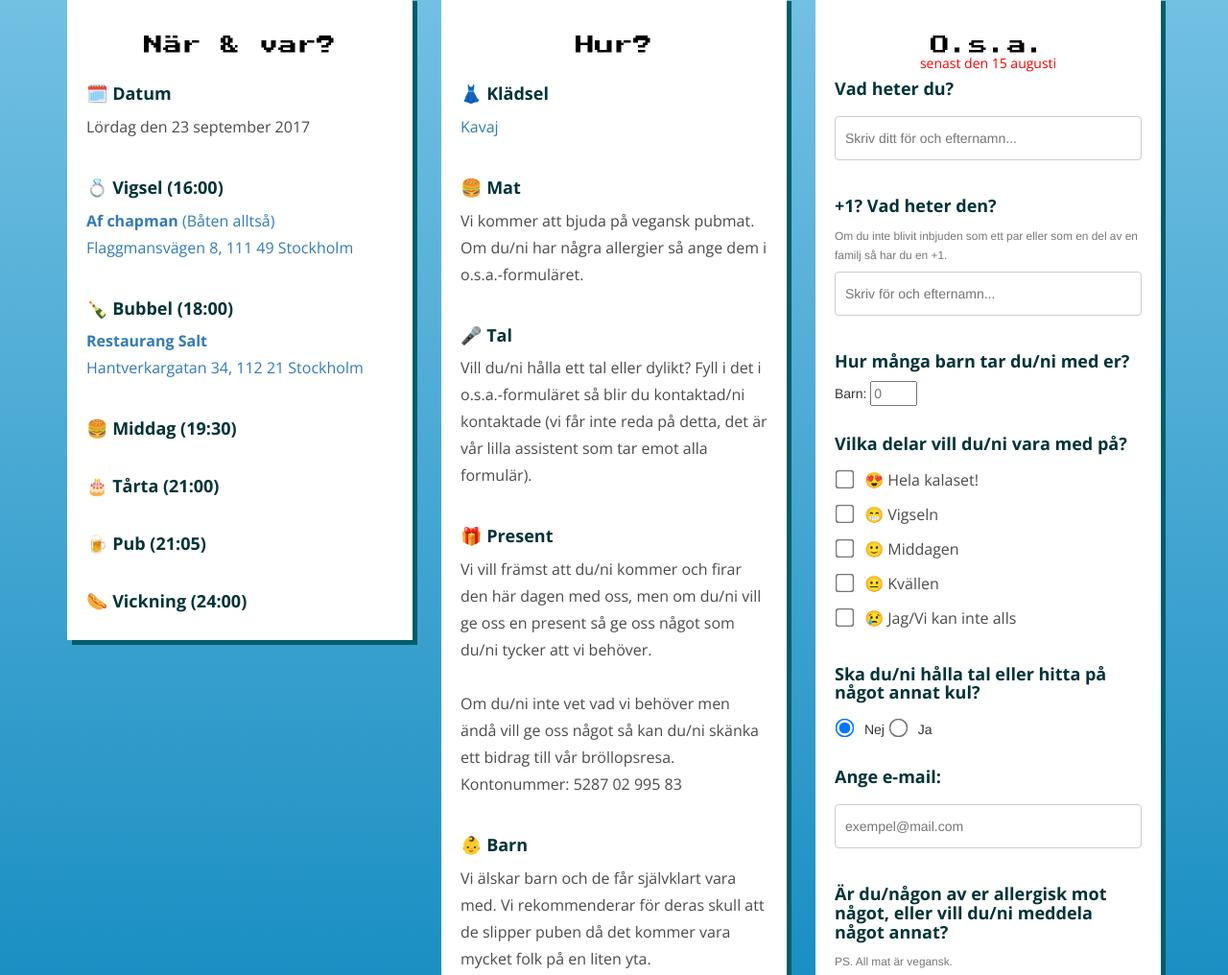
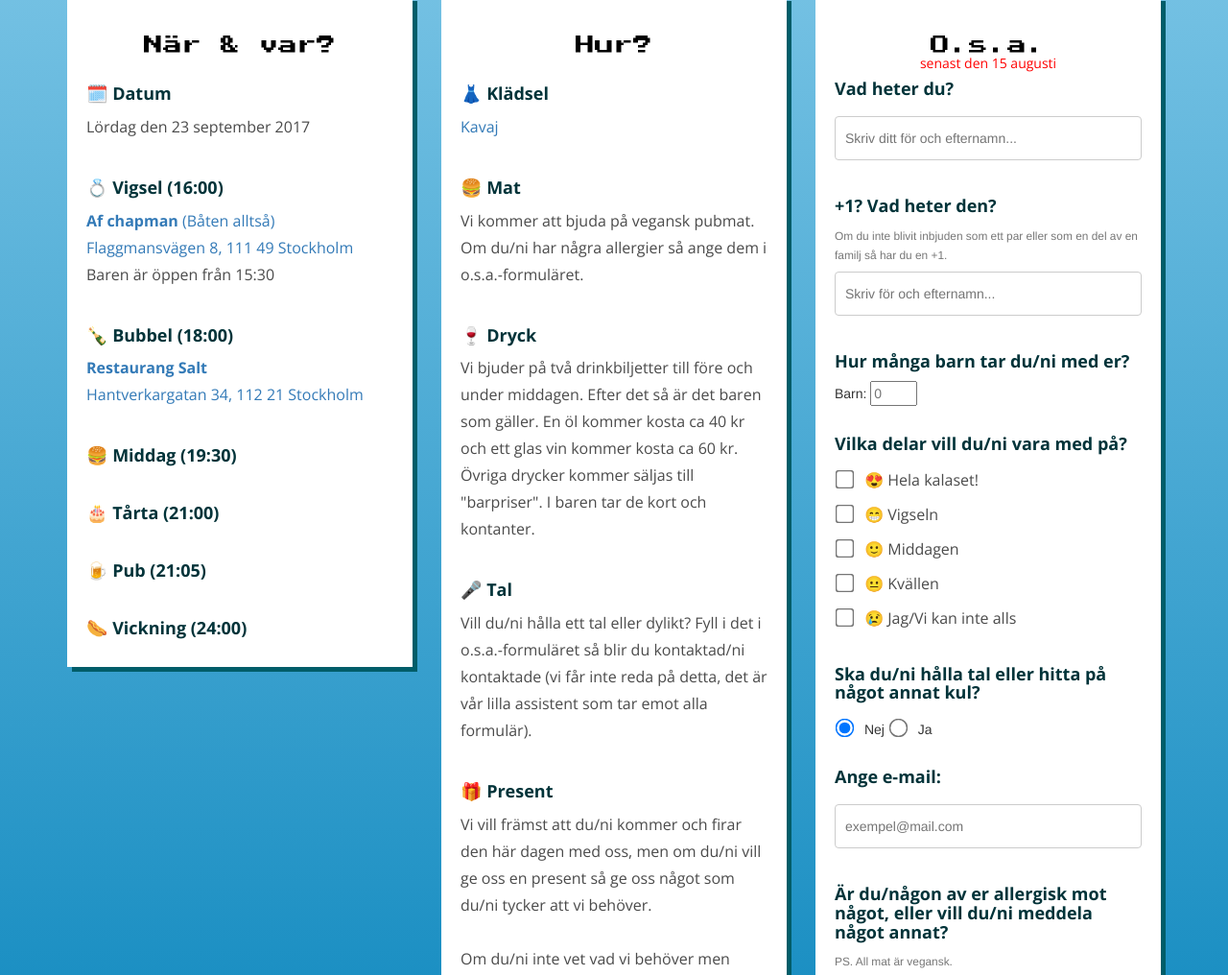
Before and after one commit to blamegod/pelleochmia, a plain HTML site: page index.html in a window 1280 px wide. Shown: the part 909-1925 px from the top of the page at 96% size. Drawn offline with nearby package versions, Linux system fonts and the light colour scheme.

Commit message:
copy changes

```diff
--- a/index.html
+++ b/index.html
@@ -57,6 +57,7 @@
                         <br>
                         <h4>💍 Vigsel (16:00)</h4><p>
                         <a href="https://www.google.se/maps/place/Flaggmansv%C3%A4gen+8,+111+49+Stockholm/@59.3252019,18.0789439,17z/data=!3m1!4b1!4m5!3m4!1s0x465f9d57d2e416ef:0xdc7ffe92d97cd79d!8m2!3d59.3251992!4d18.0811326"><b>Af chapman</b> (Båten alltså) <br>Flaggmansvägen 8, 111 49 Stockholm</a>
+                        <br>Baren är öppen från 15:30
                         </p>
                         <br>
                         <h4>🍾 Bubbel (18:00)</h4><p>
@@ -85,6 +86,8 @@
                         <br>
                         <h4>🍔 Mat</h4>
                         <p>Vi kommer att bjuda på vegansk pubmat. Om du/ni har några allergier så ange dem i o.s.a.-formuläret.</p><br>
+                        <h4>🍷 Dryck</h4>
+                        <p>Vi bjuder på två drinkbiljetter till före och under middagen. Efter det så är det baren som gäller. En öl kommer kosta ca 40 kr och ett glas vin kommer kosta ca 60 kr. Övriga drycker kommer säljas till "barpriser". I baren tar de kort och kontanter.</p><br>
                         <h4>🎤 Tal</h4>
                         <p>Vill du/ni hålla ett tal eller dylikt? Fyll i det i o.s.a.-formuläret så blir du kontaktad/ni kontaktade (vi får inte reda på detta, det är vår lilla assistent som tar emot alla formulär).</p><br>
                         <h4>🎁 Present</h4>
```
